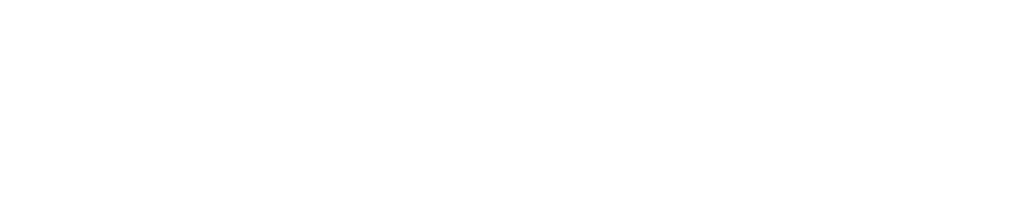
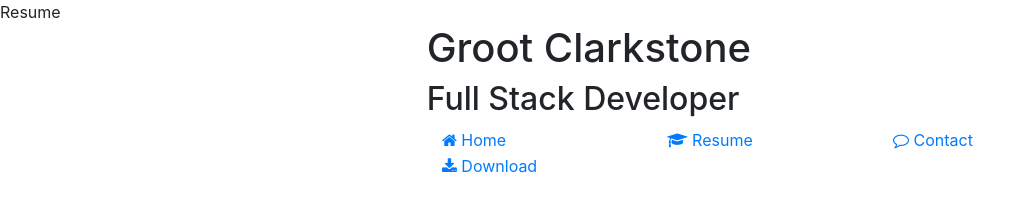
Before and after one commit to sclarkstone/resumeProject, a plain HTML site: page index.html in a window 1280 px wide. Shown: the whole page, without its empty margins (0-1035 px from the left). Drawn offline with nearby package versions, Linux system fonts and the light colour scheme.

Commit message:
adding in header menu

```diff
--- a/index.html
+++ b/index.html
@@ -4,13 +4,46 @@
     <meta charset="UTF-8">
     <meta http-equiv="X-UA-Compatible" content="IE=edge">
     <meta name="viewport" content="width=device-width, initial-scale=1.0">
-    <link rel="stylesheet" href="https://maxcdn.bootstrapcdn.com/bootstrap/4.2.1/css/bootstrap.min.css" type="text"/>
-    <link rel="stylesheet" href="https://stackpath.bootstrapcdn.com/font-awesome/4.7.0/css/font-awesome.min.css" type="text"/>
+    <link rel="stylesheet" href="https://maxcdn.bootstrapcdn.com/bootstrap/4.2.1/css/bootstrap.min.css" type="text/css"/>
+    <link rel="stylesheet" href="https://stackpath.bootstrapcdn.com/font-awesome/4.7.0/css/font-awesome.min.css" type="text/css"/>
+    <link rel="stylesheet" href="https://cdnjs.cloudflare.com/ajax/libs/hover.css/2.1.1/css/hover-min.css" type="text/css" />
+    <link rel="stylesheet" href="assets/css/style.css" type="text/css"
     <title>Resume</title>
 </head>
 <body>
   <header>
+    <div class="row no-gutters">
+      <div href="index.html" class ="col-md-4 logo">
 
+      </div>
+      <div class="col-md-8">
+<div class="row no-gutters bg-color-name-title">
+  <div class="col heading">
+    <h1 class="name">Groot Clarkstone</h1>
+    <h2 class="title">Full Stack Developer</h2>
+  </div>
+
+</div>
+<div class="row no-gutters">
+<div class="col">
+<ul id="nav" class="list-inline menucontainer">
+<li class="col-6 col-sm-3 ui-menu-color-home list-inline-item menuitem">
+  <a href="#" class="hvr-sweep-to-bottom"><i class="fa fa-home" aria-hidden="true"></i><span> Home</span></a>
+</li>
+<li class="col-6 col-sm-3 ui-menu-color-resume list-inline-item menuitem">
+  <a href="#" class="hvr-sweep-to-bottom"><i class="fa fa-graduation-cap" aria-hidden="true"></i><span> Resume</span></a>
+</li>
+<li class="col-6 col-sm-3 ui-menu-color-contact list-inline-item menuitem">
+  <a href="#" class="hvr-sweep-to-bottom"><i class="fa fa-comment-o" aria-hidden="true"></i><span> Contact</span></a>
+</li>
+<li class="col-6 col-sm-3 ui-menu-color-download list-inline-item menuitem">
+  <a href="#" class="hvr-sweep-to-bottom"><i class="fa fa-download" aria-hidden="true"></i><span> Download</span></a>
+</li>
+</ul>
+</div>
+</div>
+      </div>
+    </div>
   </header>
   <section>
 
```
